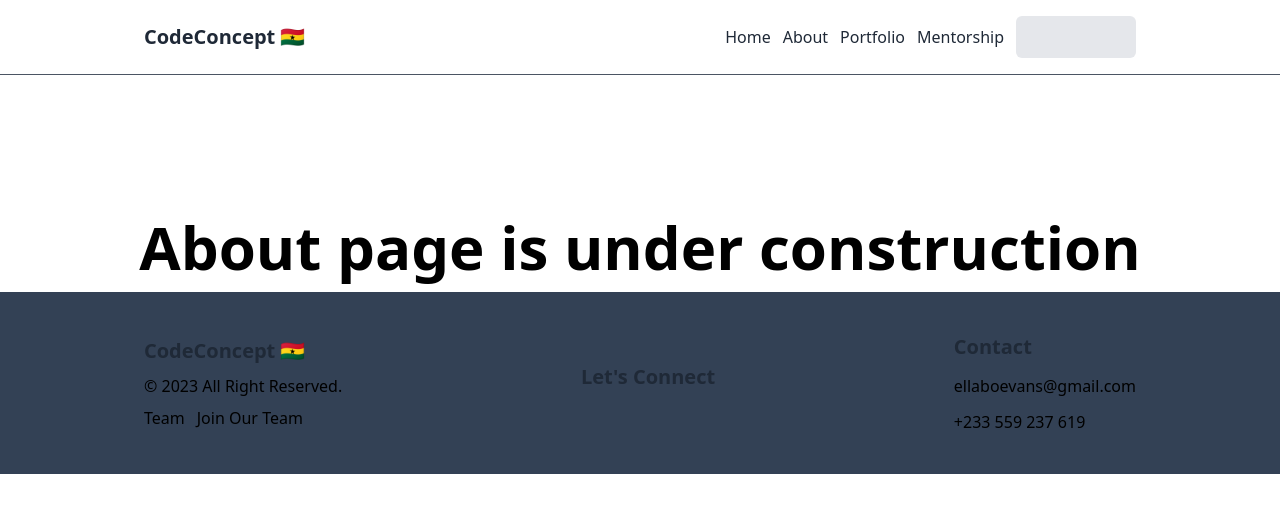
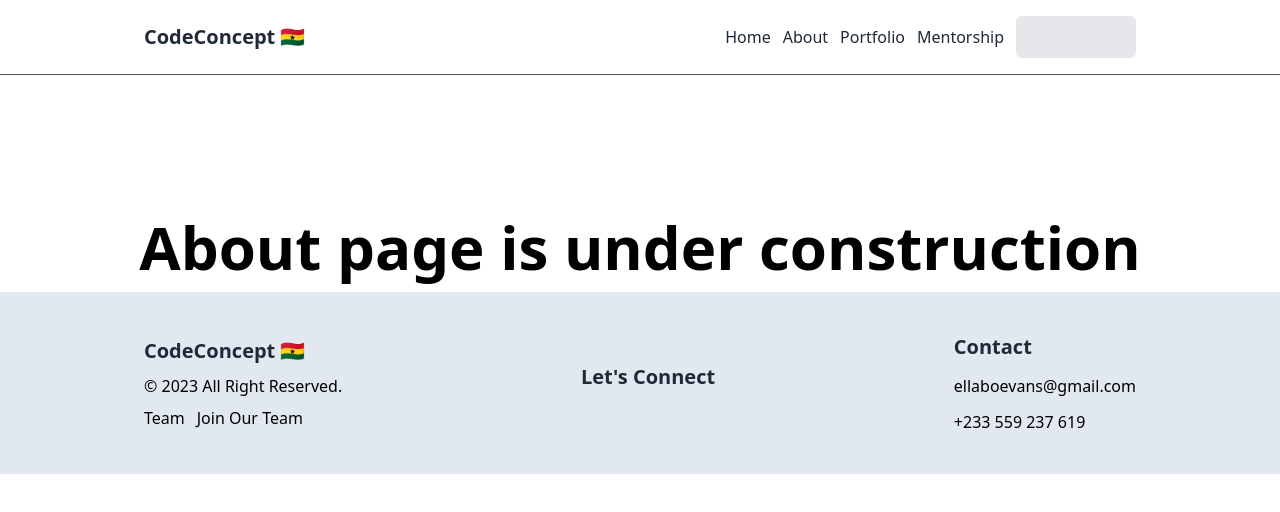
Before and after one commit to ellaboevans/React-Portfolio, a React (Vite) app: page /about in a window 1280 px wide. Shown: the top 512 px of the page. Built offline with nearby package versions, Linux system fonts and the light colour scheme.

Commit message:
Specifying background color to footer in light mode

```diff
--- a/src/components/Footer.jsx
+++ b/src/components/Footer.jsx
@@ -6,7 +6,7 @@ function Footer() {
   const year = new Date().getFullYear();
 
   return (
-    <footer className="flex bg-slate-700 text-center md:text-left space-y-10 flex-col  md:flex md:space-y-0 md:flex-row items-center justify-between w-screen  py-10 px-10 md:px-36 ">
+    <footer className="flex dark:bg-slate-700 bg-slate-200 text-center md:text-left space-y-10 flex-col  md:flex md:space-y-0 md:flex-row items-center justify-between w-screen  py-10 px-10 md:px-36 ">
       <div>
         <Link
           to="/"
```
